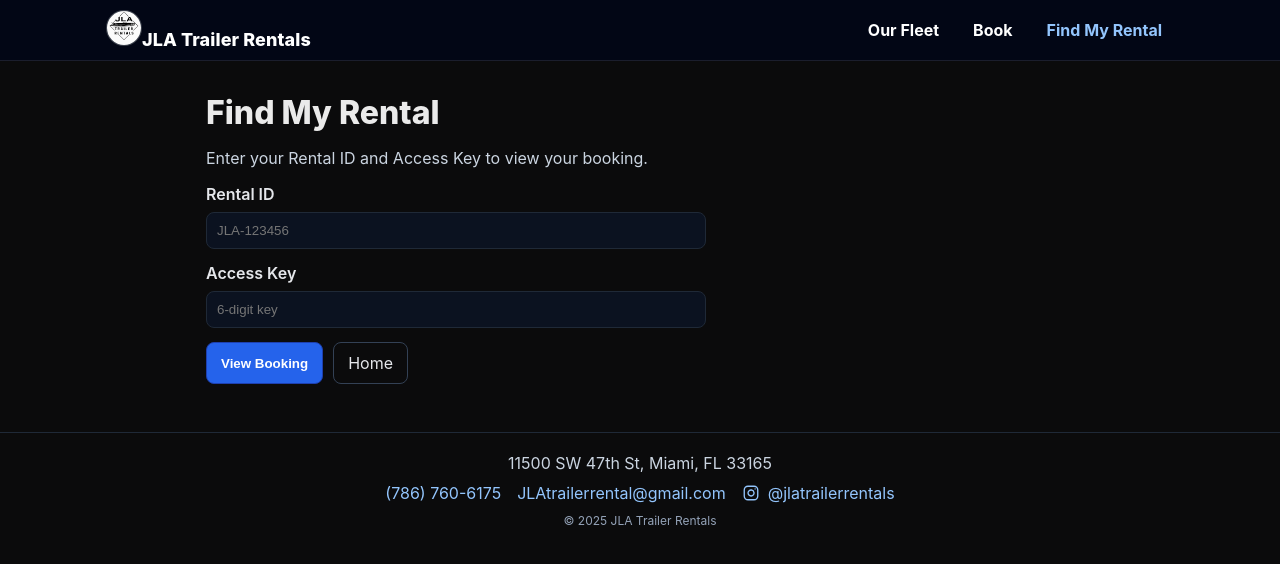
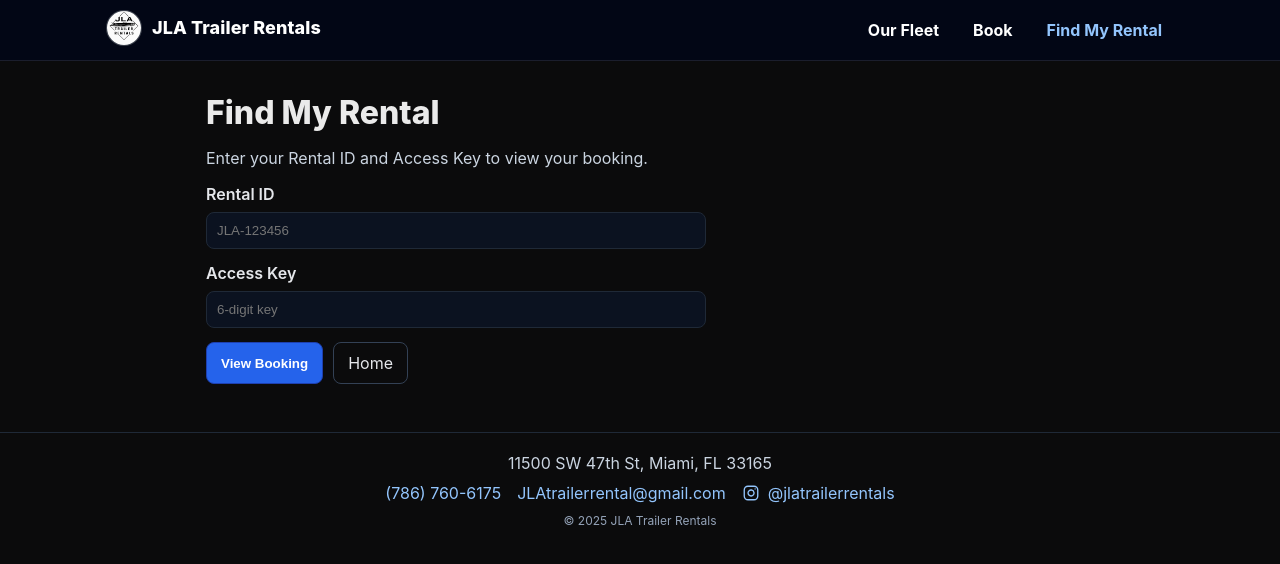
Before and after one commit to christianpaul2003onoro/jla-trailer-rentals, a Next.js app: page /find in a window 1280 px wide. Shown: the top 564 px of the page. Built offline with nearby package versions, Linux system fonts and the light colour scheme.

Commit message:
Update Nav.tsx

```diff
--- a/components/Nav.tsx
+++ b/components/Nav.tsx
@@ -29,10 +29,12 @@
   return (
     <header className="nav-root">
       <div className="nav-wrap">
-        {/* Brand (Logo + Title) */}
+        {/* ✅ Brand (Logo + Title centered vertically) */}
         <Link href="/" className="brand" aria-label="Home">
-          <img src="/logo.png" alt="JLA Trailer Rentals logo" className="logo" />
-          <span className="brand-text">JLA Trailer Rentals</span>
+          <div className="brand-group">
+            <img src="/logo.png" alt="JLA Trailer Rentals logo" className="logo" />
+            <span className="brand-text">JLA Trailer Rentals</span>
+          </div>
         </Link>
 
         {/* Desktop links */}
@@ -49,11 +51,7 @@
         </nav>
 
         {/* Hamburger */}
-        <button
-          className="hamburger"
-          aria-label="Menu"
-          onClick={() => setOpen((v) => !v)}
-        >
+        <button className="hamburger" aria-label="Menu" onClick={() => setOpen((v) => !v)}>
           <span></span>
           <span></span>
           <span></span>
@@ -95,11 +93,14 @@
           gap: 12px;
         }
 
+        /* ✅ Brand alignment fix */
         .brand {
+          text-decoration: none;
+        }
+        .brand-group {
           display: inline-flex;
-          align-items: center;
+          align-items: center; /* centers logo + text perfectly */
           gap: 10px;
-          text-decoration: none;
         }
 
         .logo {
@@ -117,7 +118,6 @@
           font-size: 18px;
           letter-spacing: 0.1px;
           line-height: 1;
-          transform: translateY(1px);
           white-space: nowrap;
         }
 
```
